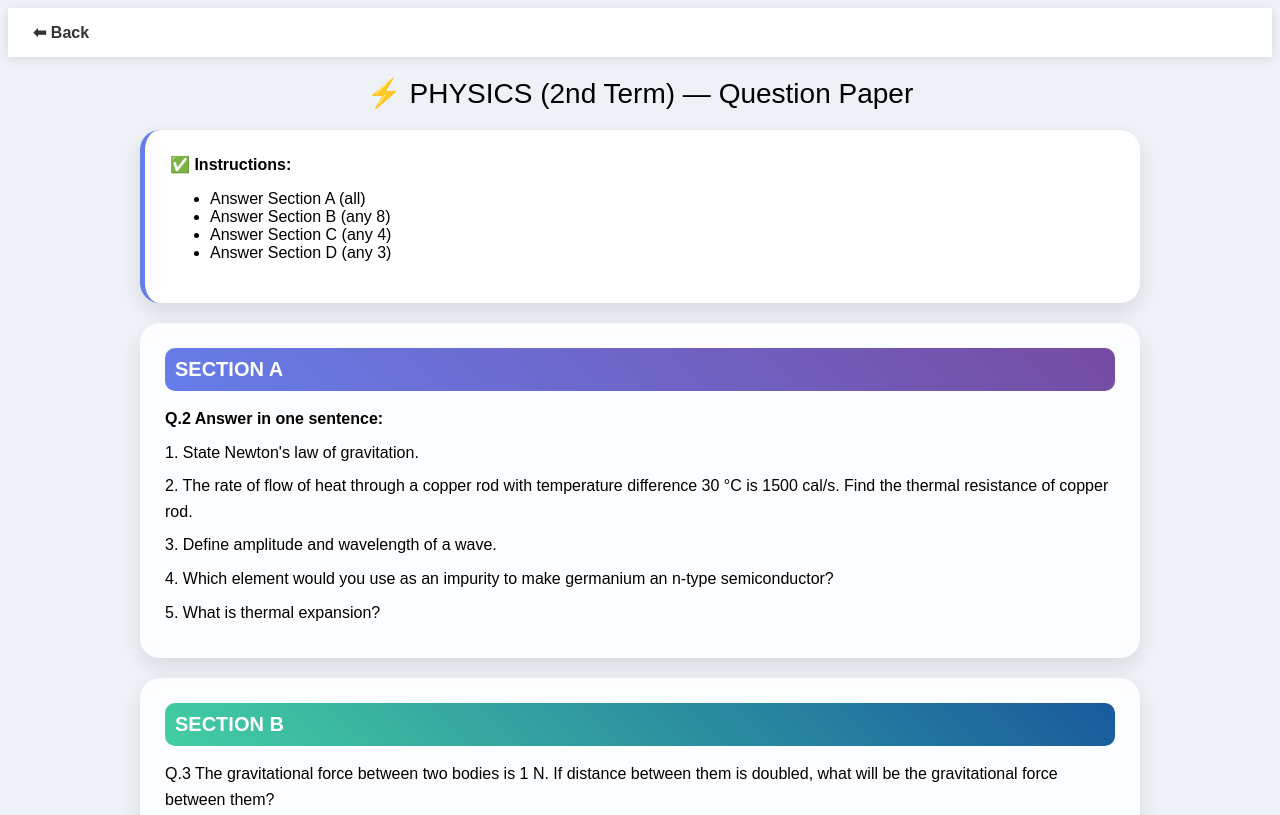
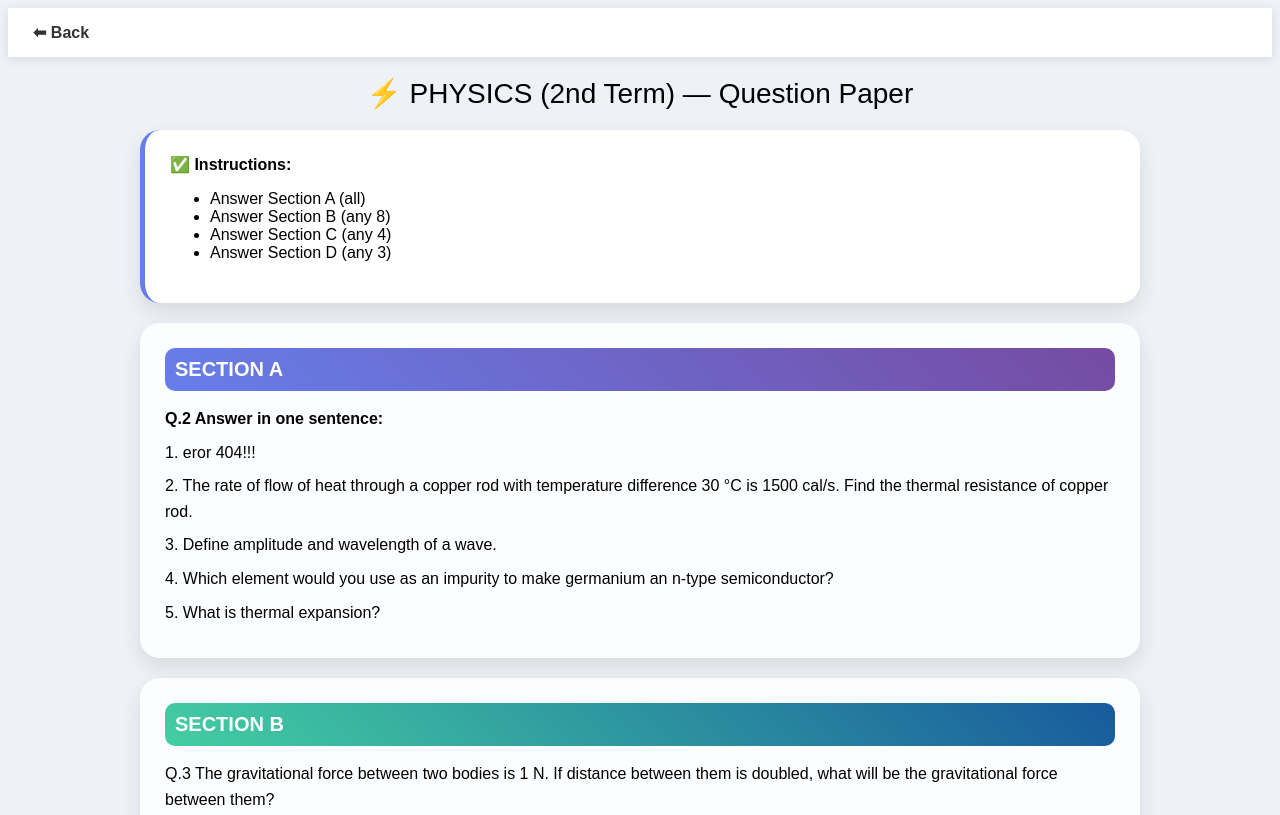
Before and after one commit to chiragnemade08-max/Exam-paper-hub, a plain HTML site: page physics.html in a window 1280 px wide. Shown: the top 815 px of the page. Drawn offline with Linux system fonts and the light colour scheme.

```diff
--- a/physics.html
+++ b/physics.html
@@ -137,7 +137,7 @@
 
 <p class="q"><b>Q.2 Answer in one sentence:</b></p>
 
-<p class="q">1. State Newton's law of gravitation.</p>
+<p class="q">1. eror 404!!! </p>
 <p class="q">2. The rate of flow of heat through a copper rod with temperature difference 30 °C is 1500 cal/s. Find the thermal resistance of copper rod.</p>
 <p class="q">3. Define amplitude and wavelength of a wave.</p>
 <p class="q">4. Which element would you use as an impurity to make germanium an n-type semiconductor?</p>
```
